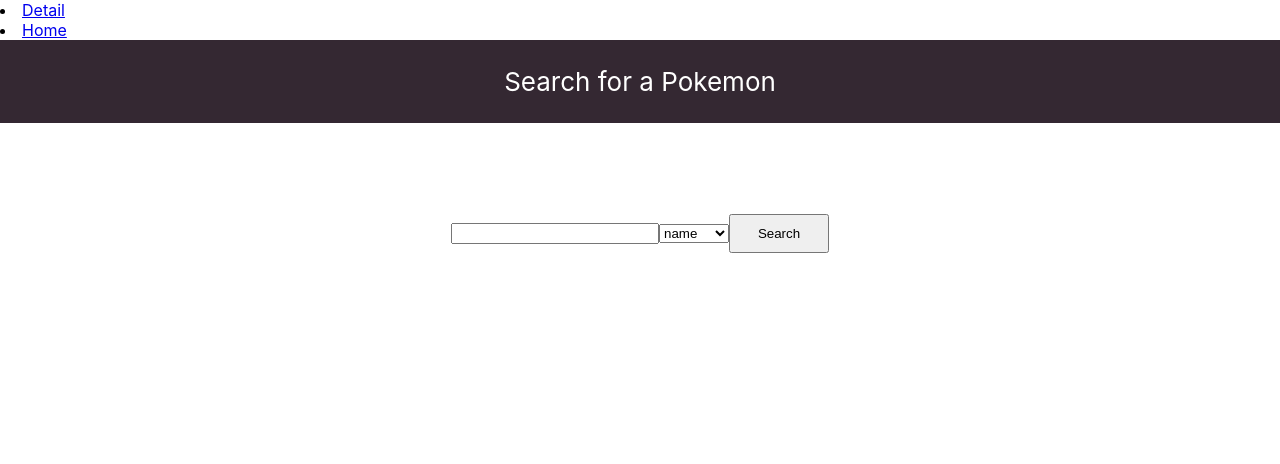
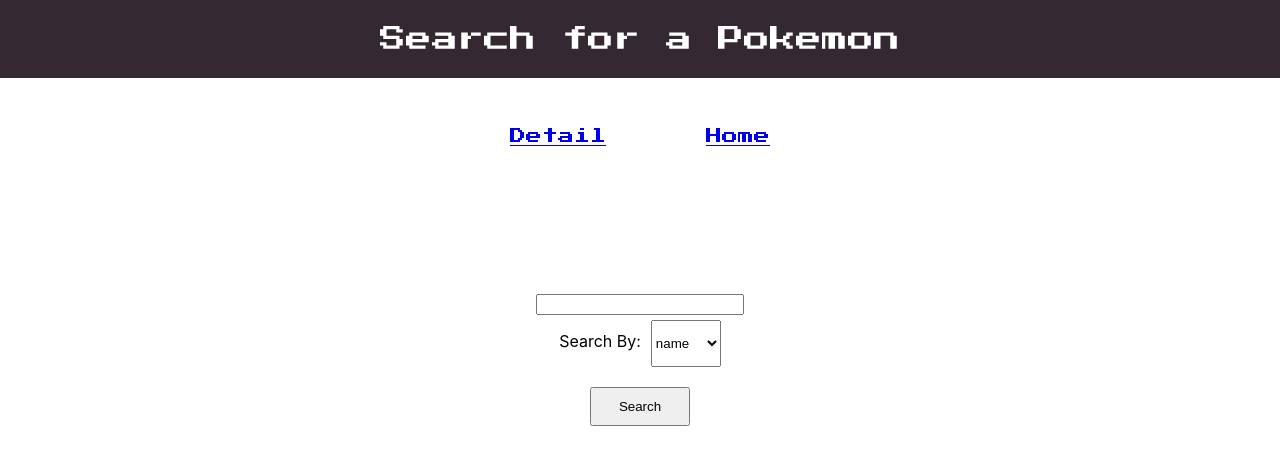
Before and after one commit to michmitz/03-pokedex, a React (Create React App) app: page / in a window 1280 px wide. Shown: the top 464 px of the page. Built offline with nearby package versions, Linux system fonts and the light colour scheme.

Commit message:
Added some CSS

```diff
--- a/src/App.css
+++ b/src/App.css
@@ -1,14 +1,15 @@
-.App {
+
+@import url('https://fonts.googleapis.com/css2?family=Press+Start+2P&display=swap');
+
+nav {
   display: flex;
-  flex-direction: column;
   justify-content: center;
-  text-align: center;
 }
 
-@media (prefers-reduced-motion: no-preference) {
-  .App-logo {
-    animation: App-logo-spin infinite 20s linear;
-  }
+li {
+  list-style: none;
+  margin: 50px;
+  font-family: 'Press Start 2P', cursive;
 }
 
 .App-header {
@@ -20,17 +21,18 @@
   justify-content: center;
   font-size: calc(10px + 2vmin);
   color: white;
+  font-family: 'Press Start 2P', cursive;
 }
 
 .App-link {
   color: #61dafb;
 }
 
-.input-div {
+.search-div {
   display: flex;
   flex-direction: column;
   justify-content: center;
-
+  align-items: center;
 }
 
 input {
@@ -38,8 +40,30 @@
   width: 200px;
 }
 
+select {
+  margin-top: 5px;
+}
+
 button {
-  margin-top: 50px;
+  margin-top: 20px;
   padding: 10px;
   width: 100px;
 }
+
+.pokemon-list {
+  display: grid;
+  justify-content: space-between;
+  grid-template-columns: 1fr 1fr 1fr;
+  grid-template-rows: 1fr 1fr 1fr;
+
+}
+
+img {
+  width: 200px;
+  height: 200px;
+  filter: grayscale(100%);
+}
+
+.search-container {
+  display:
+}
--- a/src/App.js
+++ b/src/App.js
@@ -5,6 +5,7 @@
     Switch,
     Link,
 } from 'react-router-dom';
+import Header from './Header.js'
 import SearchPage from './SearchPage/SearchPage.js';
 import DetailPage from './DetailPage/DetailPage.js';
 import './App.css';
@@ -14,15 +15,16 @@
         return (
           <>
           <div className={'box'}>
+                <Header/>
                 <Router>
-                    <header>
+                    <nav className="nav-bar">
                       <li>
                         <Link to="/detail">Detail</Link>
                       </li>
                       <li>
                         <Link to="/">Home</Link>
                       </li>
-                    </header>
+                    </nav>
                     <Switch>
                         <Route
                             path="/"
--- a/src/DetailPage/DetailPage.js
+++ b/src/DetailPage/DetailPage.js
@@ -1,5 +1,7 @@
 import React, { Component } from 'react'
-import request from 'superagent';
+import request from 'superagent'
+import '../App.css'
+import './DetailPage.css'
 
 export default class DetailPage extends Component {
     state = { pokemon: null }
@@ -9,7 +11,6 @@
 
         const data = await request.get(`https://alchemy-pokedex.herokuapp.com/api/pokedex?pokemon=${name}`);
 
-        console.log(data)
         const pokemon = data.body.results[0];
 
         this.setState({ pokemon: pokemon })
@@ -19,7 +20,7 @@
         const { pokemon } = this.state;
 
         return (
-            <div>
+            <div className='pokemon-details-div'>
                 {
                     pokemon
                         ? <div>
--- a/src/PokemonList.js
+++ b/src/PokemonList.js
@@ -4,7 +4,7 @@
 export default class PokemonList extends Component {
     render() {
         return (
-            <div>
+            <div className="pokemon-list">
                 {
                 this.props.pokeState.map((poke) => <PokemonItem key={poke._id} name={poke.pokemon} image={poke.url_image}/>)
             }
--- a/src/SearchBar.js
+++ b/src/SearchBar.js
@@ -1,16 +1,21 @@
 import React, { Component } from 'react'
+import './App.css'
 
 export default class SearchBar extends Component {
     render() {
         return (
-            <div className="search-bar">
+            <div className="search-div">
                 <input onChange={this.props.handleChange}/>
+
+                <div className="search-by-div">
+                <p className="search-by">Search By:</p>
                 <select onChange={this.props.handleSearchBy}>
                     <option value='pokemon'>name</option>
                     <option value='type'>type</option>
                     <option value='attack'>attack</option>
                     <option value='defense'>defense</option>
                 </select>
+                </div>
 
                 <button onClick={this.props.handleClick}>Search</button>
             </div>
--- a/src/SearchPage/SearchPage.css
+++ b/src/SearchPage/SearchPage.css
@@ -0,0 +1,16 @@
+.search-div {
+    display: flex;
+    flex-direction: column;
+    justify-content: center;
+    align-items: center;
+    text-align: center;
+}
+
+.search-by-div {
+    display: flex;
+    flex-direction: row;
+}
+
+.search-by {
+    margin-right: 10px;
+}
--- a/src/SearchPage/SearchPage.js
+++ b/src/SearchPage/SearchPage.js
@@ -1,5 +1,4 @@
 import React from 'react';
-import Header from '../Header.js';
 import '../App.css';
 import './SearchPage.css';
 import PokemonList from '../PokemonList.js';
@@ -40,8 +39,7 @@
 
   render() {
   return (
-    <div className="App">
-      <Header/>
+    <div className="search-container">
         <SearchBar handleClick={this.handleClick} handleChange={this.handleChange} handleSearchBy={this.handleSearchBy}/>
 
         {
```
